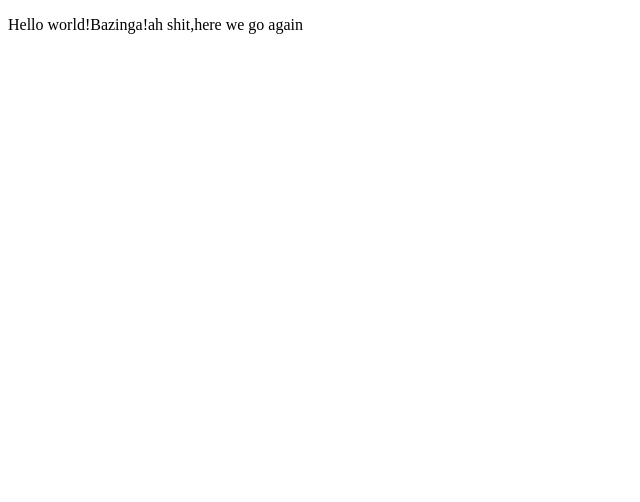
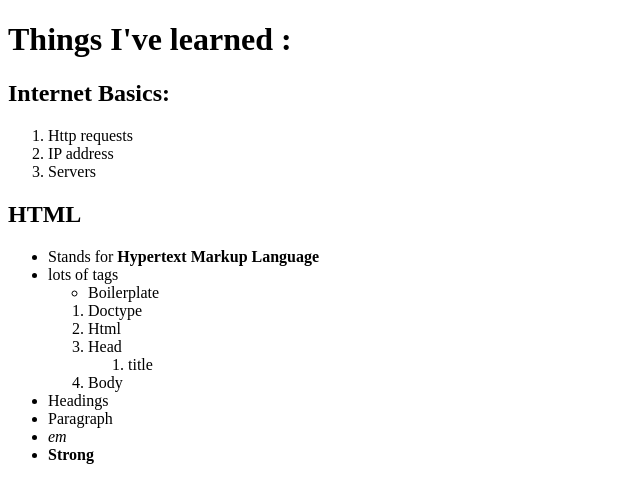
Before and after one commit to vaibhavbaweja7/Web-Dev-Bootcamp-Tasks, a plain HTML site: page hello.html in a window 1280 px wide. Shown: the whole page, without its empty margins (0-640 px from the left). Drawn offline with Linux system fonts and the light colour scheme.

Commit message:
First Web Dev Bootcamp

```diff
--- a/hello.html
+++ b/hello.html
@@ -5,8 +5,38 @@
 </title>
 </head>
 <body>
-<p>
-Hello world!Bazinga!ah shit,here we go again
-</p>
+    <h1>
+        Things I've learned :
+    </h1>
+    <h2>
+        Internet Basics:
+    </h2>
+    <ol>
+        <li>Http requests</li>
+        <li>IP address</li>
+        <li>Servers</li>
+    </ol>
+    <h2>HTML</h2>
+    <ul>
+        <li>Stands for <strong>Hypertext Markup Language</strong></li>
+        <li>lots of tags</li>
+    <ul>
+        <li>Boilerplate</li></ul>
+        <ol>
+            <li>Doctype</li>
+            <li>Html</li>
+            <li>Head</li>
+            <ol>
+                <li>title</li>
+            </ol>
+            <li>Body</li>
+        </ol>
+    <li>Headings</li>
+    <li>Paragraph</li>
+    <li><em>em</em></li>
+    <li><strong>Strong</strong></li>
+    </ul>
+    </ul>
+
 </body>
 </html>
```
